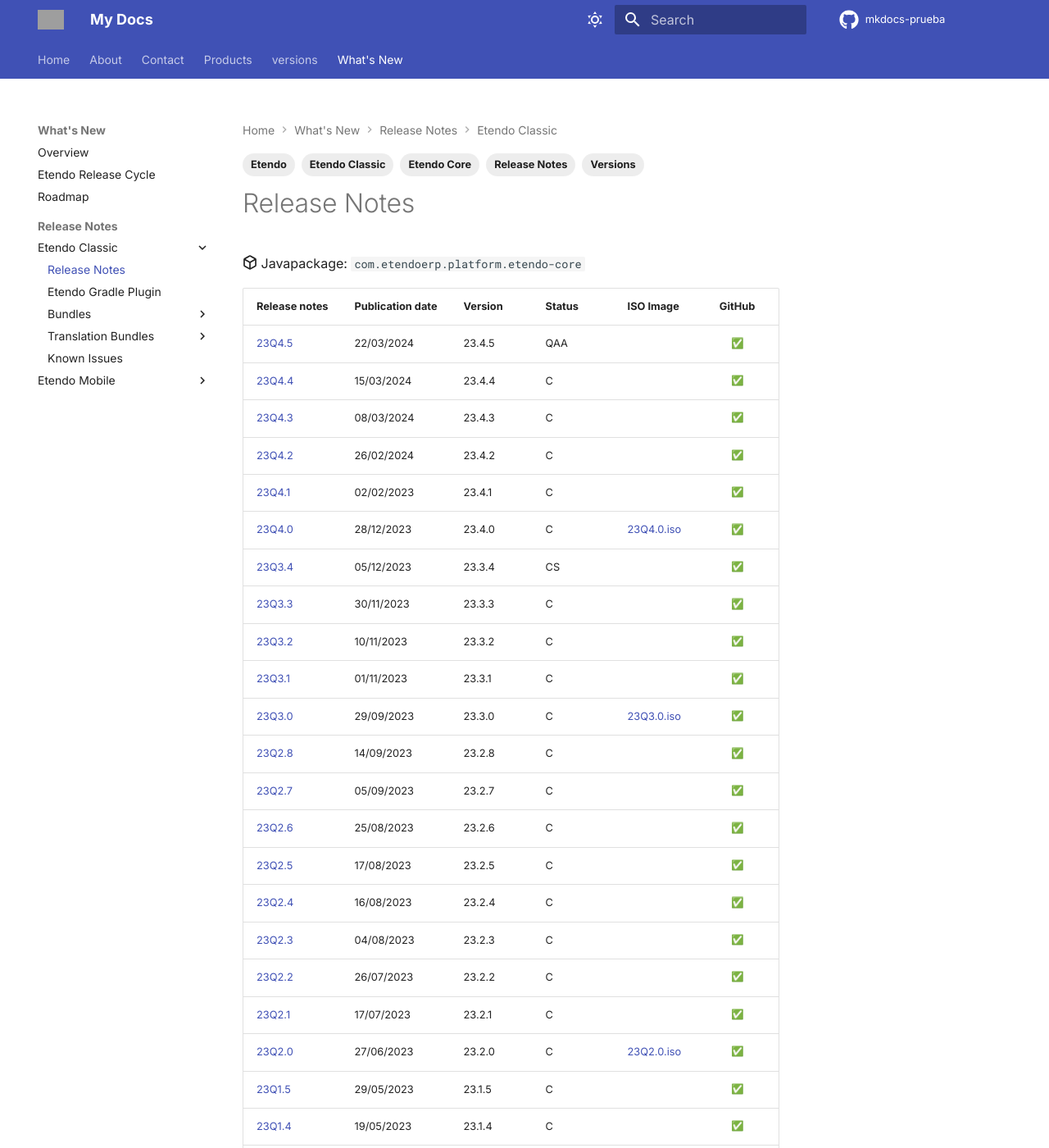
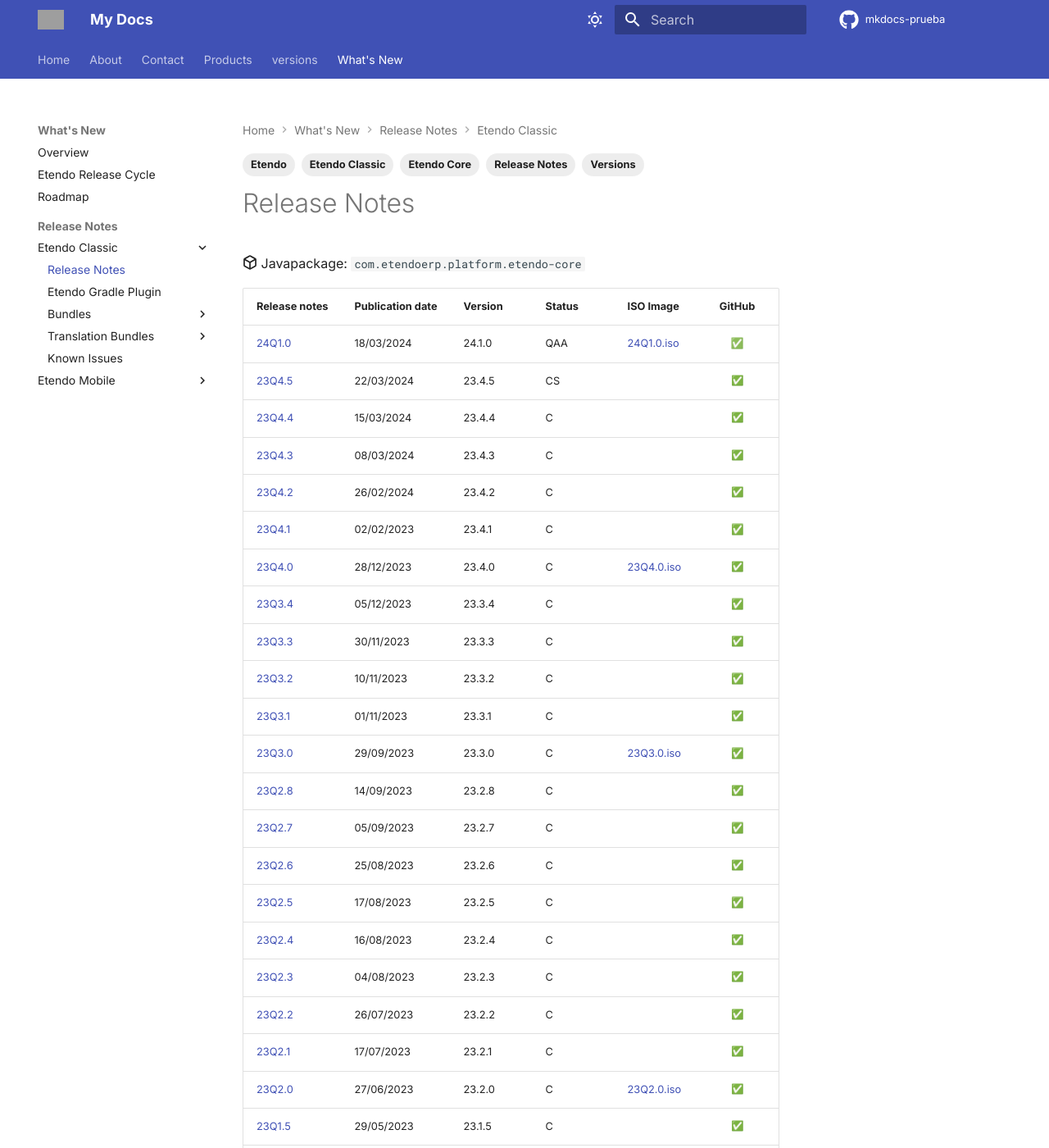
Before and after one commit to facumoyanosmf/mkdocs-prueba, an MkDocs documentation site: the page built from docs/whats-new/release-notes/etendo-classic/release-notes.md, in a window 1280 px wide and 1400 px high. Shown: the whole window at 82% size. Built offline with MkDocs 1.6.1 and Material for MkDocs 9.7.7, drawn with Linux system fonts in a browser that asks for light colours; emoji names are drawn with the system emoji font; comment, search, counter and statistics services are not loaded; the version menu is left out; grey boxes are pictures that could not be loaded.

Commit message:
Add release notes for Etendo Classic 24.1.0 :memo:

```diff
--- a/docs/whats-new/release-notes/etendo-classic/release-notes.md
+++ b/docs/whats-new/release-notes/etendo-classic/release-notes.md
@@ -14,13 +14,14 @@
 
 | Release notes | Publication date | Version | Status | ISO Image | GitHub |
 | ---           | ---              | ---     | ---    | ---       | :---:  |
-| [23Q4.5](https://github.com/etendosoftware/etendo_core/releases/tag/23.4.5){target="_blank"} | 22/03/2024 | 23.4.5 | QAA |  | :white_check_mark: |
+| [24Q1.0](https://github.com/facumoyanosmf/mkdocs-prueba/releases/tag/2.0.0){target="_blank"} | 18/03/2024 | 24.1.0 | QAA | [24Q1.0.iso](https://etendo-appliances.s3.eu-west-1.amazonaws.com/etendo/iso/etendo-24Q1.0.iso){target="_blank"} | ✅ |
+| [23Q4.5](https://github.com/etendosoftware/etendo_core/releases/tag/23.4.5){target="_blank"} | 22/03/2024 | 23.4.5 | CS |  | :white_check_mark: |
 | [23Q4.4](https://github.com/etendosoftware/etendo_core/releases/tag/23.4.4){target="_blank"} | 15/03/2024 | 23.4.4 | C |  | :white_check_mark: |
 | [23Q4.3](https://github.com/etendosoftware/etendo_core/releases/tag/23.4.3){target="_blank"} | 08/03/2024 | 23.4.3 | C |  | :white_check_mark: |
 | [23Q4.2](https://github.com/etendosoftware/etendo_core/releases/tag/23.4.2){target="_blank"} | 26/02/2024 | 23.4.2 | C |  | :white_check_mark: |
 | [23Q4.1](https://github.com/etendosoftware/etendo_core/releases/tag/23.4.1){target="_blank"} | 02/02/2023 | 23.4.1 | C |  | :white_check_mark: |
 | [23Q4.0](https://github.com/etendosoftware/etendo_core/releases/tag/23.4.0){target="_blank"} | 28/12/2023 | 23.4.0 | C | [23Q4.0.iso](https://etendo-appliances.s3.eu-west-1.amazonaws.com/etendo/iso/etendo-23Q4.0.iso) | :white_check_mark: |
-| [23Q3.4](https://github.com/etendosoftware/etendo_core/releases/tag/23.3.4){target="_blank"} | 05/12/2023 | 23.3.4 | CS |  | :white_check_mark: |
+| [23Q3.4](https://github.com/etendosoftware/etendo_core/releases/tag/23.3.4){target="_blank"} | 05/12/2023 | 23.3.4 | C |  | :white_check_mark: |
 | [23Q3.3](https://github.com/etendosoftware/etendo_core/releases/tag/23.3.3){target="_blank"} | 30/11/2023 | 23.3.3 | C |  | :white_check_mark: |
 | [23Q3.2](https://github.com/etendosoftware/etendo_core/releases/tag/23.3.2){target="_blank"} | 10/11/2023 | 23.3.2 | C |  | :white_check_mark: |
 | [23Q3.1](https://github.com/etendosoftware/etendo_core/releases/tag/23.3.1){target="_blank"} | 01/11/2023 | 23.3.1 | C |  | :white_check_mark: |
```
Also changed, not shown: other parts of docs/whats-new/release-notes/etendo-classic/release-notes.md (+1 -1 lines).
